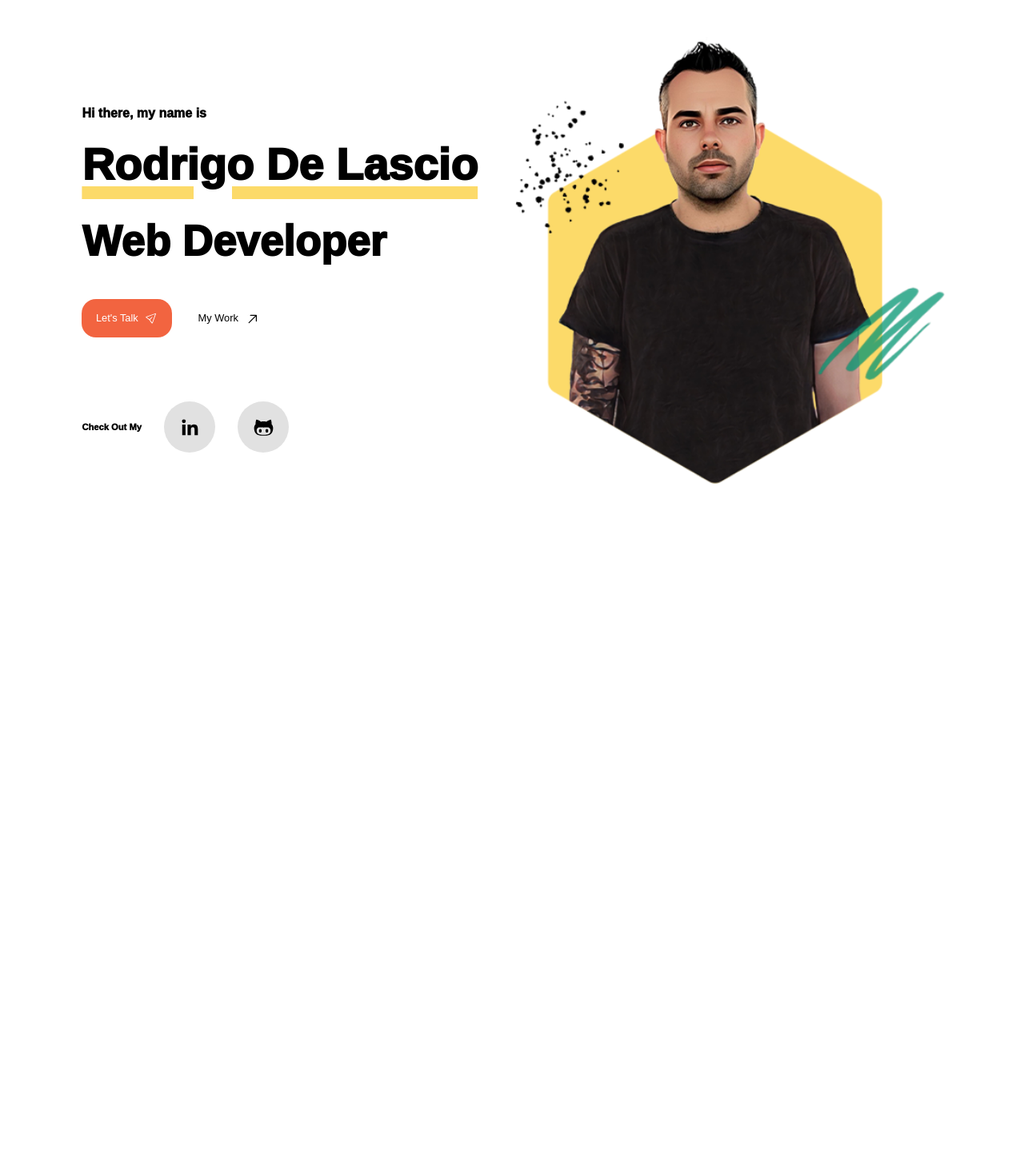
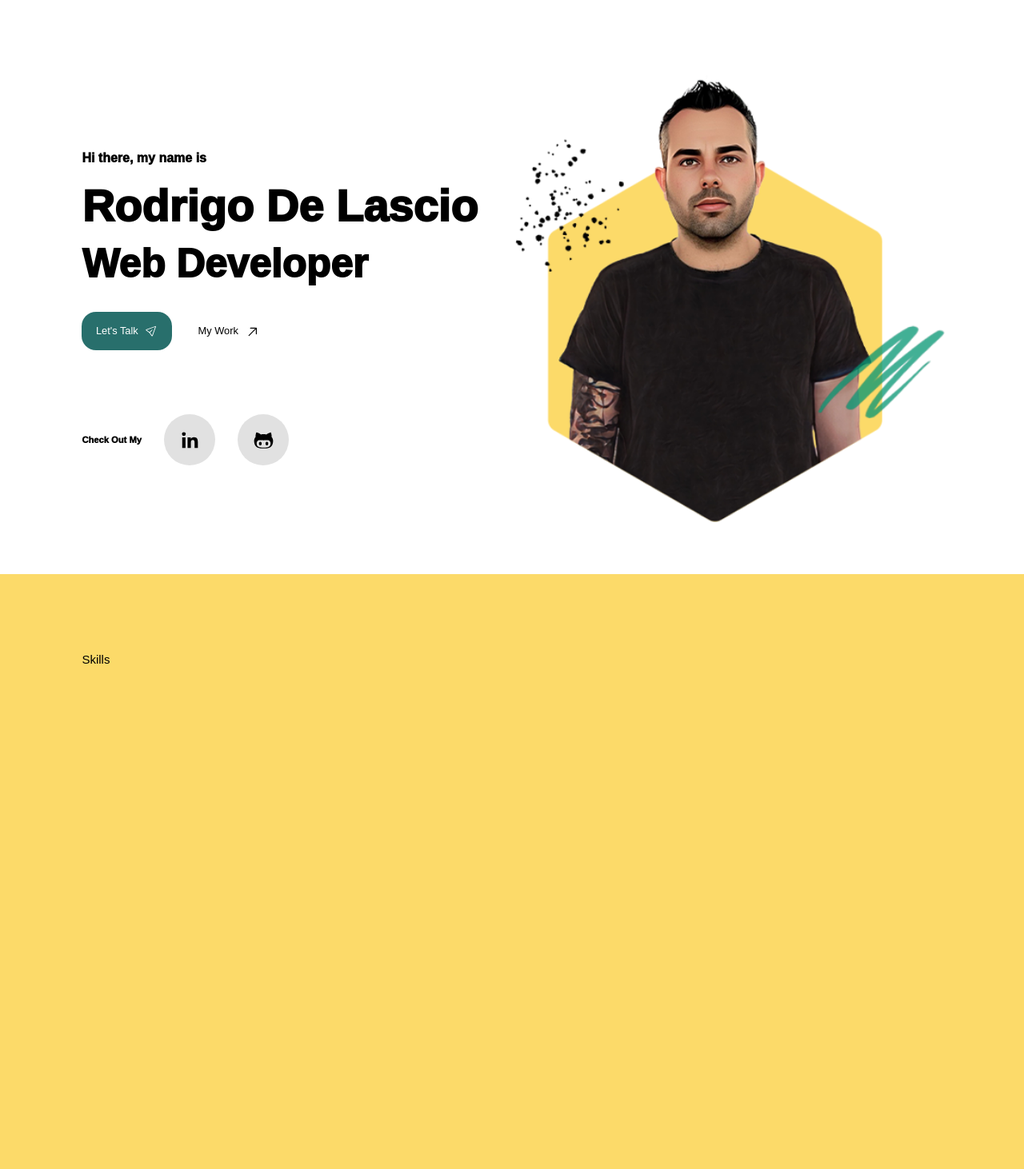
Before and after one commit to rodrigodelascio/rod-current-folio, a React (Create React App) app: page / in a window 1280 px wide. Shown: the part 108-1570 px from the top of the page at 80% size. Before the commit the page ends 826 px from the top, so only its background shows below. Built offline with nearby package versions, Linux system fonts and the light colour scheme.

Commit message:
margins and paddings fixed + skills section

```diff
--- a/src/App.js
+++ b/src/App.js
@@ -1,13 +1,15 @@
 import React from "react";
 import Navbar from "./components/common/Navbar";
+import HeroSection from "./components/landing/HeroSection";
+import Skills from "./components/skills/Skills";
 import Footer from "./components/common/Footer";
-import HeroSection from "./components/landing/HeroSection";
 
 const App = () => {
   return (
     <div>
       <Navbar />
       <HeroSection />
+      <Skills />
       <Footer />
     </div>
   );
--- a/src/components/common/Navbar.module.css
+++ b/src/components/common/Navbar.module.css
@@ -2,8 +2,8 @@
   align-items: center;
   display: flex;
   justify-content: space-between;
+  padding: 0 8vw;
   padding-top: 4vh;
-  z-index: 10;
 }
 
 .logo-container {
@@ -47,8 +47,13 @@
 }
 
 .inner-links-container p:hover {
-  text-decoration: underline #fcda69 0.6rem;
-  color: #222222c3;
+  /* text-decoration: underline #fcda69 0.6rem; */
+  color: #286f6cc3;
+  border-left: solid #286f6c 0.15rem;
+  border-right: solid #286f6c 0.15rem;
+  border-radius: 10px;
+  padding: 0 0.6vw;
+  margin: 0 1.3vw;
 }
 
 .cv-button {
--- a/src/components/landing/HeroSection.module.css
+++ b/src/components/landing/HeroSection.module.css
@@ -1,10 +1,9 @@
 .section-container {
   background: #fff;
   display: flex;
-  position: absolute;
-  left: 0;
-  padding: 6vh 8vw;
-  min-width: 100vw;
+  position: relative;
+  padding: 12vh 8vw 0 8vw;
+  min-width: 84vw;
   min-height: 90vh;
   justify-content: space-between;
 }
@@ -16,22 +15,22 @@
 .hero-text-container p {
   font-size: 1rem;
   font-weight: 1000;
-  line-height: 2rem;
+  line-height: 3rem;
   color: #000;
 }
 
 .hero-text-container h2 {
   font-size: 3.5rem;
   font-weight: 1000;
-  text-decoration: underline #fcda69 1rem;
-  line-height: 6rem;
+  /* text-decoration: underline #286f6c 0.6rem; */
+  line-height: 4.5rem;
   color: #000;
 }
 
 .hero-text-container h3 {
-  font-size: 3.3rem;
+  font-size: 3.1rem;
   font-weight: 1000;
-  line-height: 6rem;
+  line-height: 4.5rem;
   color: #000;
 }
 
@@ -46,7 +45,7 @@
 .button-contact {
   border: none;
   border-radius: 18px;
-  background: #f26440;
+  background: #286f6c;
   color: #fff;
 }
 
@@ -59,7 +58,7 @@
 }
 
 .button-contact:hover {
-  background: #f26440c2;
+  background: #286f6cc2;
 }
 
 .button-work {
--- a/src/components/skills/Skills.js
+++ b/src/components/skills/Skills.js
@@ -1,7 +1,8 @@
 import React from "react";
+import styles from "./Skills.module.css";
 
 const Skills = () => {
-  return <div>Skills</div>;
+  return <div className={styles["section-container"]}>Skills</div>;
 };
 
 export default Skills;
--- /dev/null
+++ b/src/components/skills/Skills.module.css
@@ -0,0 +1,9 @@
+.section-container {
+  background: #fcda69;
+  display: flex;
+  position: relative;
+  padding: 12vh 8vw 0 8vw;
+  min-width: 84vw;
+  min-height: 100vh;
+  justify-content: space-between;
+}
--- a/src/index.css
+++ b/src/index.css
@@ -7,6 +7,6 @@
 body {
   font-family: "Poppins", sans-serif;
   font-size: 15px;
-  margin: 0 8vw;
+  margin: 0;
   scroll-behavior: smooth;
 }
```
